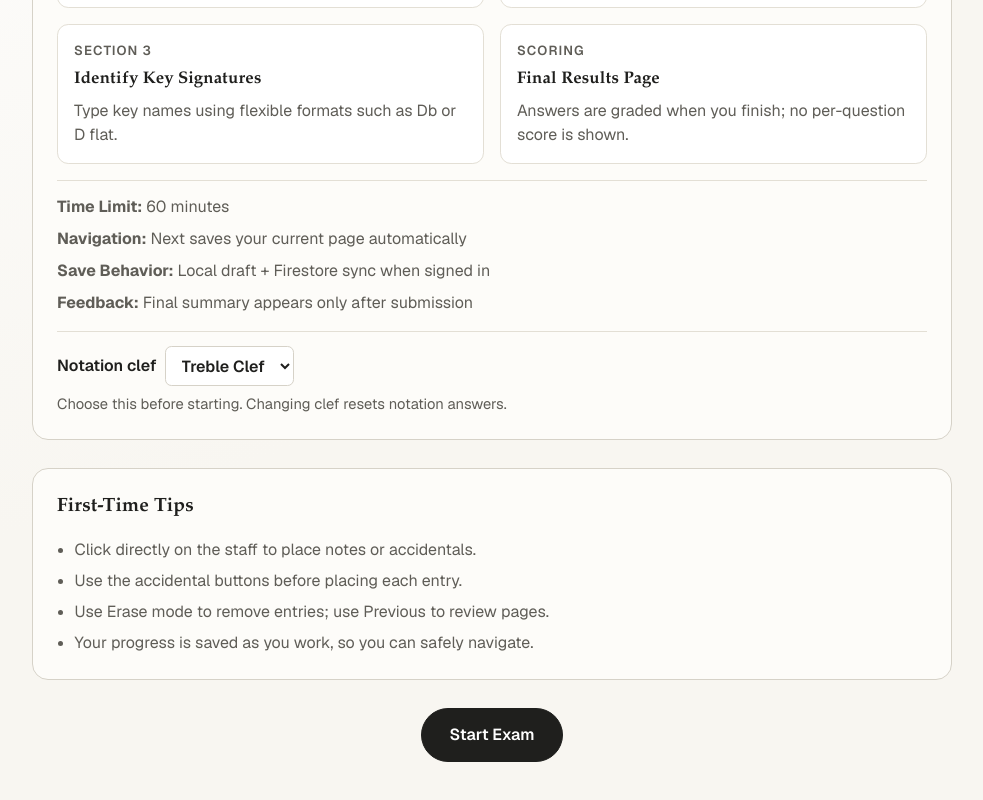
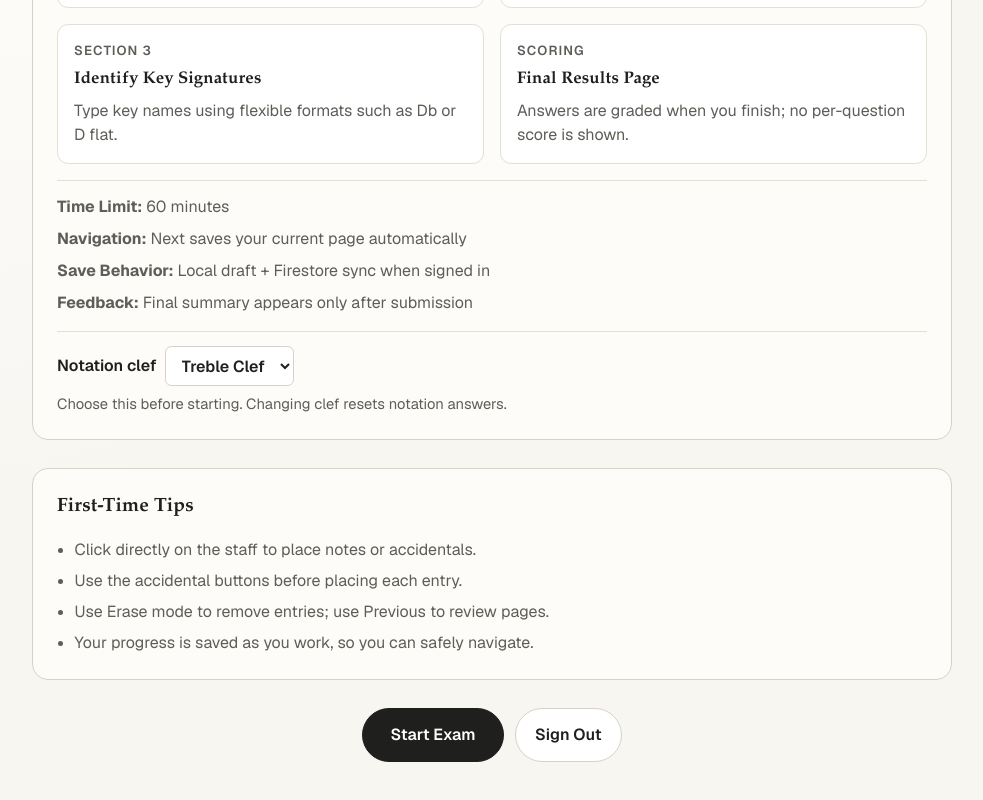
Before and after one commit to BrettEastman/ll-exam, a Next.js app: page / in a window 1280 px wide. Shown: the part 477-1277 px from the top of the page, without its empty margins (148-1131 px from the left). Built offline with nearby package versions, Linux system fonts and the light colour scheme; no server answers; the database is empty; sample sign-in values are in the browser's storage.

Commit message:
fix: add sign out buttons and fix redirect to Finish Exam page upon signing in

```diff
--- a/app/exam/results/page.module.css
+++ b/app/exam/results/page.module.css
@@ -26,8 +26,14 @@
   margin-top: 0.25rem;
 }
 
+.actions {
+  margin-top: 0.35rem;
+  display: flex;
+  flex-wrap: wrap;
+  gap: 0.6rem;
+}
+
 .button {
-  margin-top: 0.35rem;
   width: fit-content;
   border: 1px solid var(--color-ink);
   border-radius: 999px;
@@ -42,3 +48,28 @@
   outline: 2px solid var(--color-accent-soft);
   outline-offset: 2px;
 }
+
+.secondaryAction {
+  width: fit-content;
+  border: 1px solid var(--color-border);
+  border-radius: 999px;
+  background: #fff;
+  color: var(--color-ink);
+  font: inherit;
+  padding: 0.45rem 0.9rem;
+  cursor: pointer;
+}
+
+.secondaryAction:hover {
+  border-color: var(--color-ink);
+}
+
+.secondaryAction:focus-visible {
+  outline: 2px solid var(--color-accent-soft);
+  outline-offset: 2px;
+}
+
+.secondaryAction:disabled {
+  cursor: not-allowed;
+  opacity: 0.7;
+}
--- a/app/page.module.css
+++ b/app/page.module.css
@@ -134,6 +134,8 @@
 
 .ctaWrap {
   display: flex;
+  flex-wrap: wrap;
+  gap: 0.7rem;
   justify-content: center;
 }
 
@@ -166,6 +168,33 @@
   outline-offset: 2px;
 }
 
+.secondaryAction {
+  border: 1px solid var(--color-border);
+  border-radius: 999px;
+  background: #fff;
+  color: var(--color-ink);
+  font: inherit;
+  font-weight: 600;
+  padding: 0.85rem 1.2rem;
+  cursor: pointer;
+  transition: transform 120ms ease, border-color 160ms ease;
+}
+
+.secondaryAction:hover {
+  transform: translateY(-1px);
+  border-color: var(--color-ink);
+}
+
+.secondaryAction:focus-visible {
+  outline: 2px solid var(--color-accent-soft);
+  outline-offset: 2px;
+}
+
+.secondaryAction:disabled {
+  cursor: not-allowed;
+  opacity: 0.7;
+}
+
 @media (max-width: 800px) {
   .grid {
     grid-template-columns: 1fr;
--- a/app/page.tsx
+++ b/app/page.tsx
@@ -1,13 +1,18 @@
 "use client";
 
 import Link from "next/link";
+import { useRouter } from "next/navigation";
+import { useState } from "react";
 import styles from "./page.module.css";
 import { useAuthSession } from "@/features/auth/state/AuthProvider";
 import { useExamDraft } from "@/features/exam/state/useExamDraft";
 
 export default function Home() {
-  const { user, isReady, isConfigured } = useAuthSession();
+  const router = useRouter();
+  const { user, isReady, isConfigured, signOut } = useAuthSession();
   const { draft, isHydrated, patchDraft } = useExamDraft();
+  const [isSigningOut, setIsSigningOut] = useState(false);
+  const [signOutError, setSignOutError] = useState<string | null>(null);
   const canEnterExam = !isConfigured || Boolean(user?.emailVerified);
   const hasStartedExam =
     draft.keySignature.notes.length > 0 ||
@@ -53,6 +58,19 @@ export default function Home() {
         },
       };
     });
+  };
+
+  const handleSignOut = async () => {
+    setSignOutError(null);
+    setIsSigningOut(true);
+    try {
+      await signOut();
+      router.refresh();
+    } catch {
+      setSignOutError("Could not sign out right now. Please try again.");
+    } finally {
+      setIsSigningOut(false);
+    }
   };
 
   return (
@@ -146,7 +164,20 @@ export default function Home() {
             Sign In to Start
           </Link>
         )}
+
+        {isReady && isConfigured && user && (
+          <button
+            type="button"
+            className={styles.secondaryAction}
+            onClick={handleSignOut}
+            disabled={isSigningOut}
+          >
+            {isSigningOut ? "Signing Out..." : "Sign Out"}
+          </button>
+        )}
       </div>
+
+      {signOutError && <p className={styles.authHint}>{signOutError}</p>}
 
       {isReady && isConfigured && !canEnterExam && (
         <p className={styles.authHint}>
```
Also changed, not shown: app/auth/page.tsx (+46 -2 lines), app/exam/results/page.tsx (+35 -4 lines).
